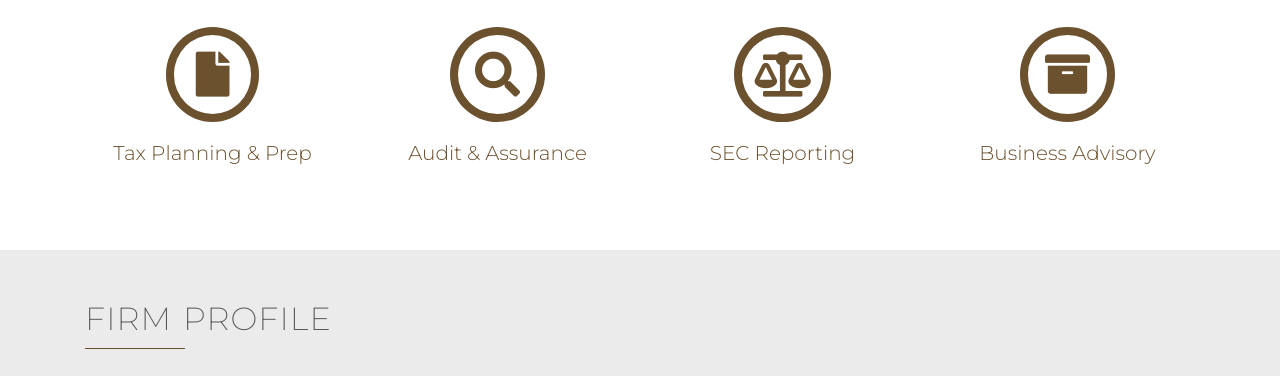
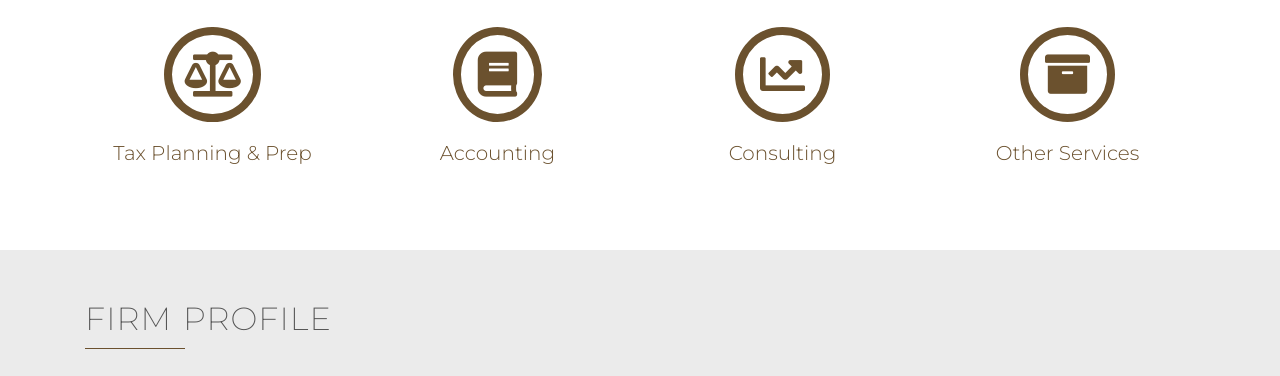
Before and after one commit to sdempsey13/boyle_stoll, a plain HTML site: page index.html in a window 1280 px wide. Shown: the part 656-1032 px from the top of the page. Drawn offline with nearby package versions, Linux system fonts and the light colour scheme.

Commit message:
homepage tweaks

```diff
--- a/css/style.css
+++ b/css/style.css
@@ -221,7 +221,7 @@ a:active {
     top: 0;
     left: 0;
     width: 100%;
-    padding: 4px 15px;
+    padding: 2px 15px;
     background-color: rgba(200, 200, 200, 0.9);
     z-index: 9999;
 }
@@ -281,15 +281,12 @@ a:active {
 }
 
 .fas_tax {
-    padding: 17px 22px;
-}
-
-.fas_sec {
     padding: 17px 12px;
 }
 
 .fas_audit,
-.fas_biz {
+.fas_biz,
+.fas_sec {
     padding: 17px 17px;
 }
 
--- a/index.html
+++ b/index.html
@@ -59,7 +59,7 @@
                         <a href="#" class="nav-link">Our Team</a>
                     </li>
                     <li class="nav-item">
-                        <a href="#contact" class="nav-link">Contact</a>
+                        <a href="#" class="nav-link js--scroll-to-contact">Contact</a>
                     </li>
                     <li class="stickyPhone nav-item"><i class="fas fa-phone"></i>(516) 318-5991</li>
                 </ul>
@@ -93,26 +93,26 @@
             <div class="row">
                <div class="col-md-3 col-6 text-center">
                    <a href="#">
-                       <i class="fas fa-file img-fluid fas_tax"></i>
+                       <i class="fas fa-balance-scale img-fluid fas_tax"></i>
                        <p class="py-3">Tax Planning &amp; Prep</p>
                    </a>
                </div>
                <div class="col-md-3 col-6 text-center">
                    <a href="#">
-                       <i class="fas fa-search img-fluid fas_audit"></i>
-                       <p class="py-3">Audit &amp; Assurance</p>
+                       <i class="fas fa-book img-fluid fas_audit"></i>
+                       <p class="py-3">Accounting</p>
                     </a>
                </div>
                <div class="col-md-3 col-6 text-center">
                    <a href="#">
-                       <i class="fas fa-balance-scale img-fluid fas_sec"></i>
-                       <p class="py-3">SEC Reporting</p>
+                       <i class="fas fa-chart-line img-fluid fas_sec"></i>
+                       <p class="py-3">Consulting</p>
                    </a>
                </div>
                <div class="col-md-3 col-6 text-center">
                    <a href="#">
                        <i class="fas fa-archive img-fluid fas_biz"></i>
-                       <p class="py-3">Business Advisory</p>
+                       <p class="py-3">Other Services</p>
                    </a>
                </div>
             </div>
@@ -234,7 +234,7 @@
     </section>
 
     <!-- CONTACT -->
-    <section id="contact" class="body-section">
+    <section id="contact" class="body-section js--section-contact">
         <div class="container">
             <div class="row col-12 justify-content-center">
                 <h2>Contact US</h2>
@@ -302,6 +302,7 @@
   <script>
     $(document).ready(function() {
 
+        /* Sitcky Navigation */
         $('.js--section-services').waypoint(function(direction) {
             if (direction == 'down') {
                 $('nav').addClass('sticky');
@@ -312,6 +313,12 @@
             offset: '23%'
         });
 
+        /* Scroll on Buttons */
+        $('.js--scroll-to-contact').click(function() {
+            $('html, body').animate({scrollTop: $('.js--section-contact').offset().top - 73}, 1000);
+        });
+
+    });
 
 
 
@@ -322,7 +329,6 @@
 //      },
 //      offset: 20
 //    })
-    })
   </script>
 
 </body>
```
